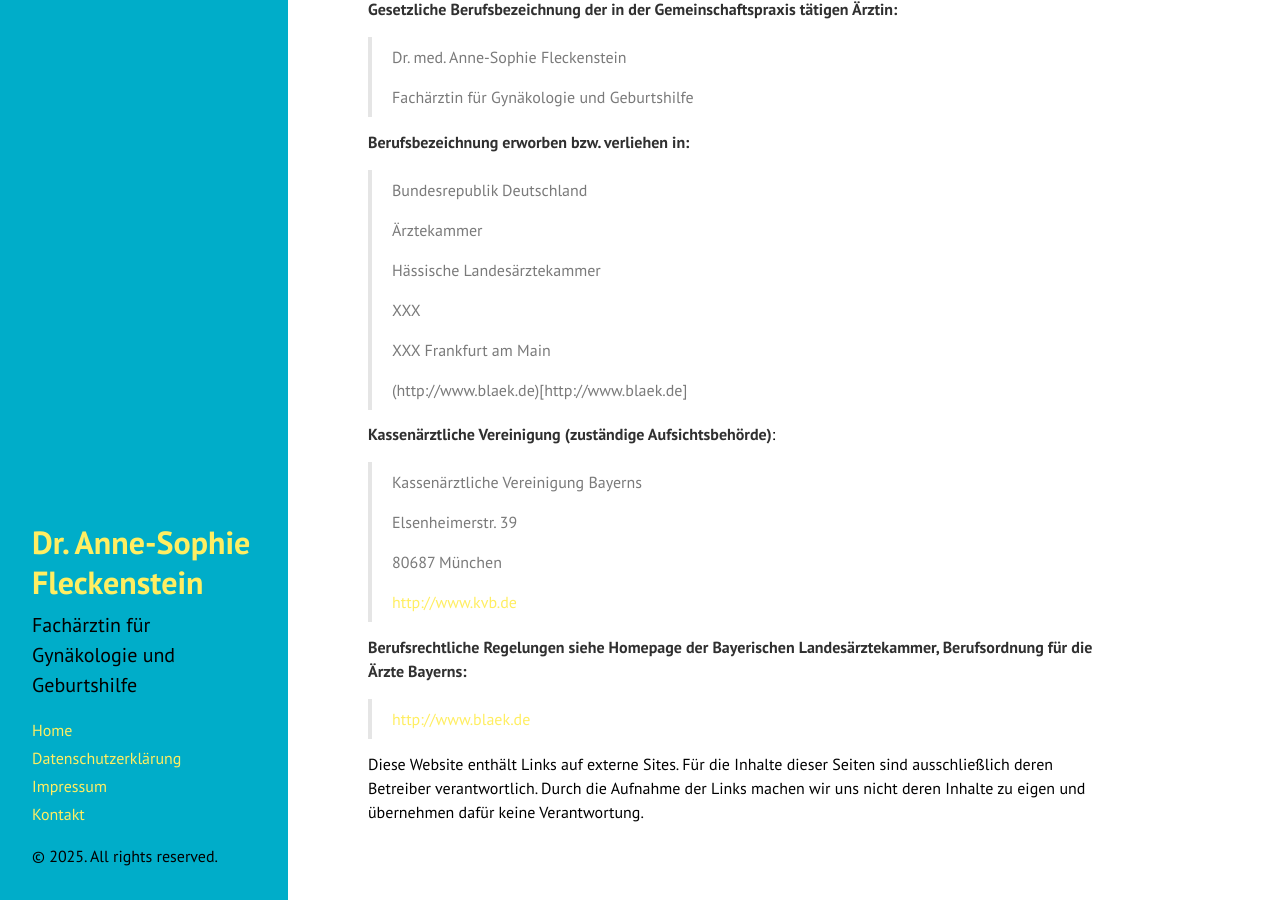
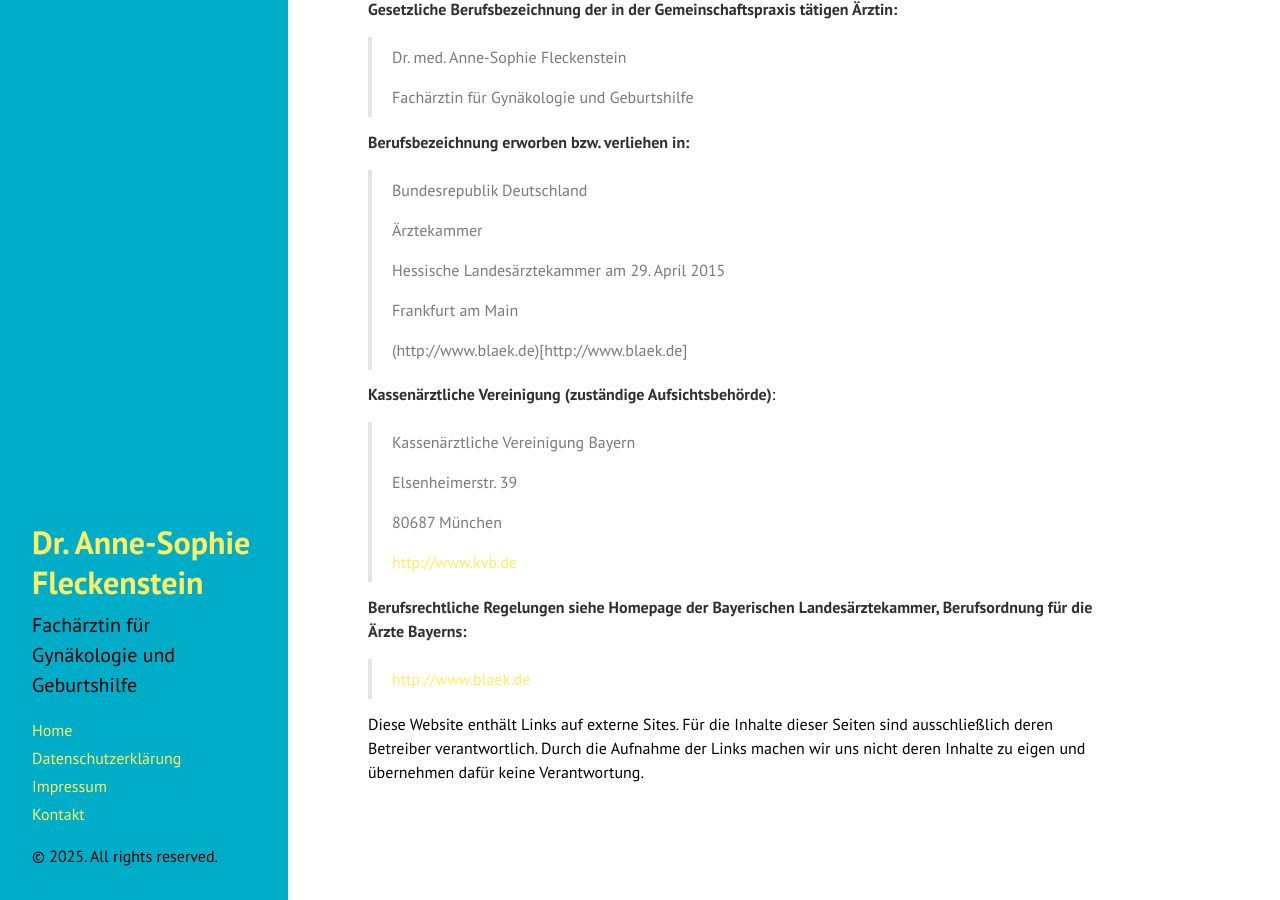
Before and after one commit to JuliaFleckenstein/dr-anne-sophie-fleckenstein, a Jekyll site: the page built from docs/impressum.md, in a window 1280 px wide and 900 px high, scrolled down 457 px. Built offline with Jekyll 4.4.1, drawn with Linux system fonts in a browser that asks for light colours; Markdown is read by kramdown in place of the engine named in the settings.

```diff
--- a/docs/impressum.md
+++ b/docs/impressum.md
@@ -31,17 +31,15 @@ title: Impressum
 >
 >Ärztekammer
 >
->Hässische Landesärztekammer
+>Hessische Landesärztekammer am 29. April 2015
 >
->XXX
->
->XXX Frankfurt am Main
+>Frankfurt am Main
 >
 >(http://www.blaek.de)[http://www.blaek.de]
 
 **Kassenärztliche Vereinigung (zuständige Aufsichtsbehörde)**:
 
->Kassenärztliche Vereinigung Bayerns
+>Kassenärztliche Vereinigung Bayern
 >
 >Elsenheimerstr. 39
 >
```
Also changed, not shown: docs/index.md (+2 -1 lines), docs/images/picture-new.jpg (added), docs/images/querschnitt-weibliches-Becken.jpg (added).
